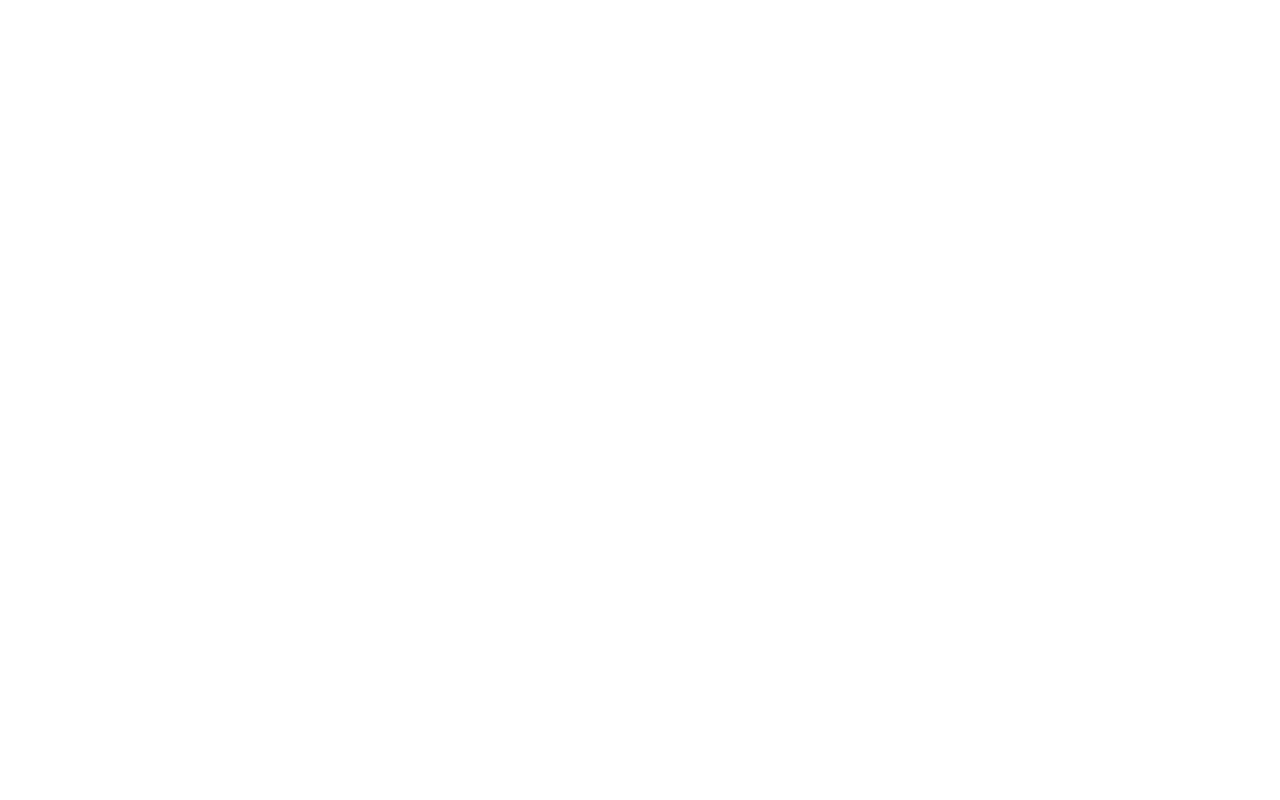
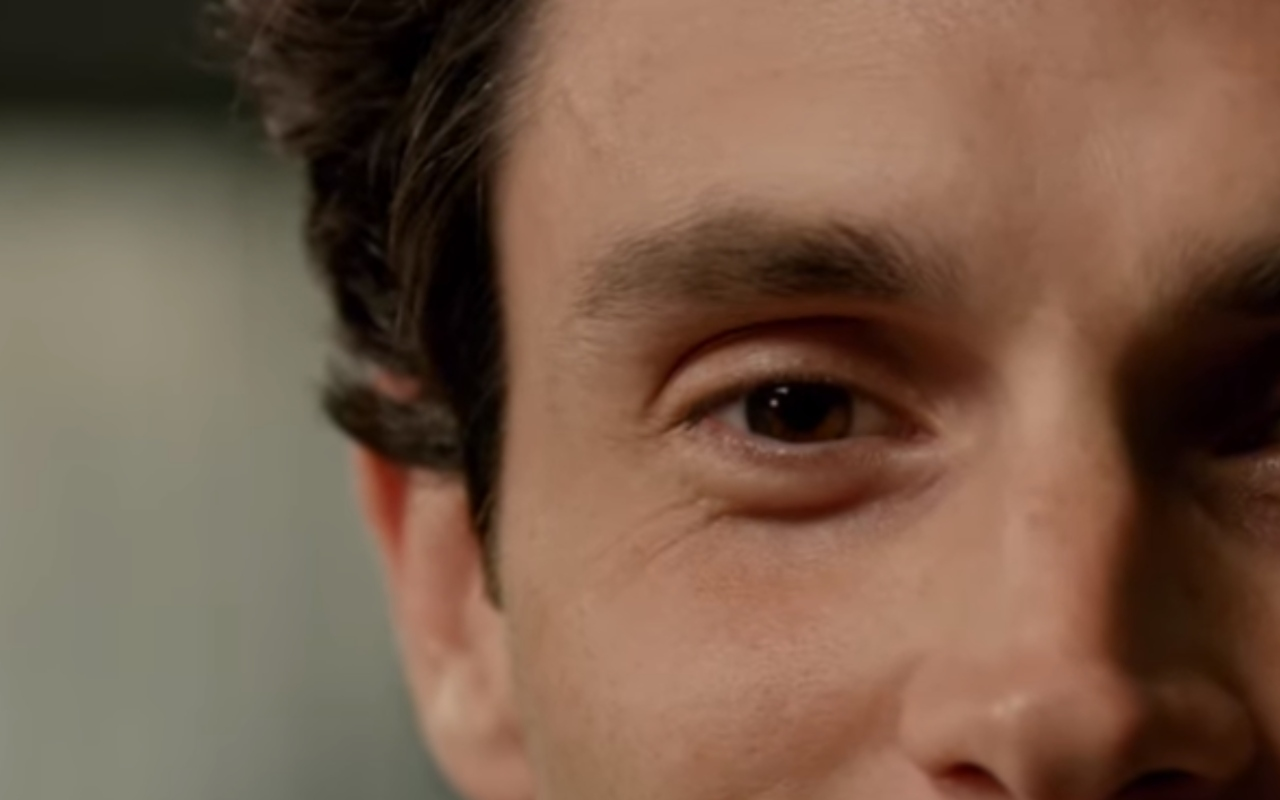
Before and after one commit to Davidraja777/WillYouBeMyGirlfriend, a plain HTML site: page no.html in a window 1280 px wide. Drawn offline with Linux system fonts and the light colour scheme.

Commit message:
Update no.css

```diff
--- a/no.css
+++ b/no.css
@@ -5,6 +5,6 @@ body{
     display: flex;
     align-items: center;
     justify-content: center;
-    background-image: url(/Images/you.jpg);
+    background-image: url(you.jpg);
     overflow: hidden;
 }
```
